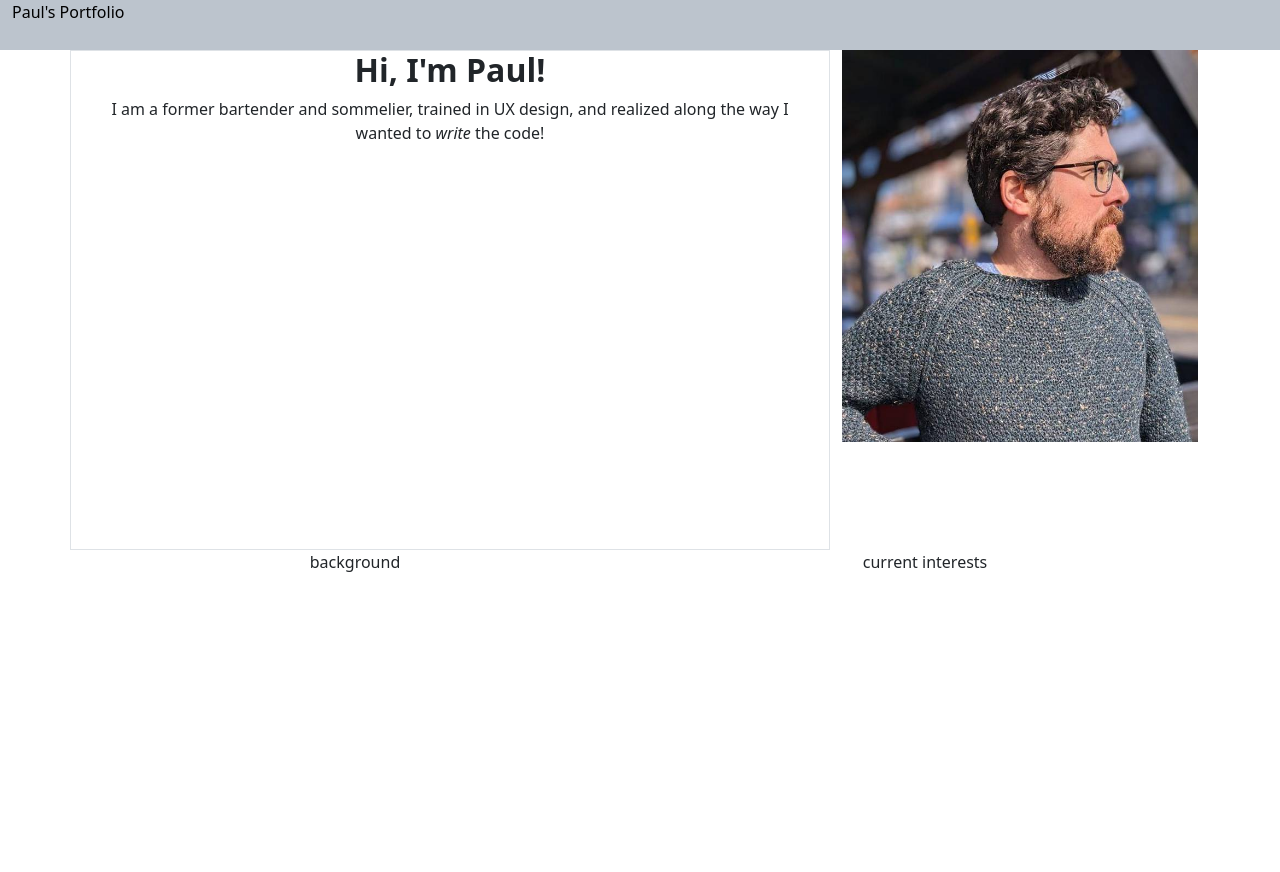
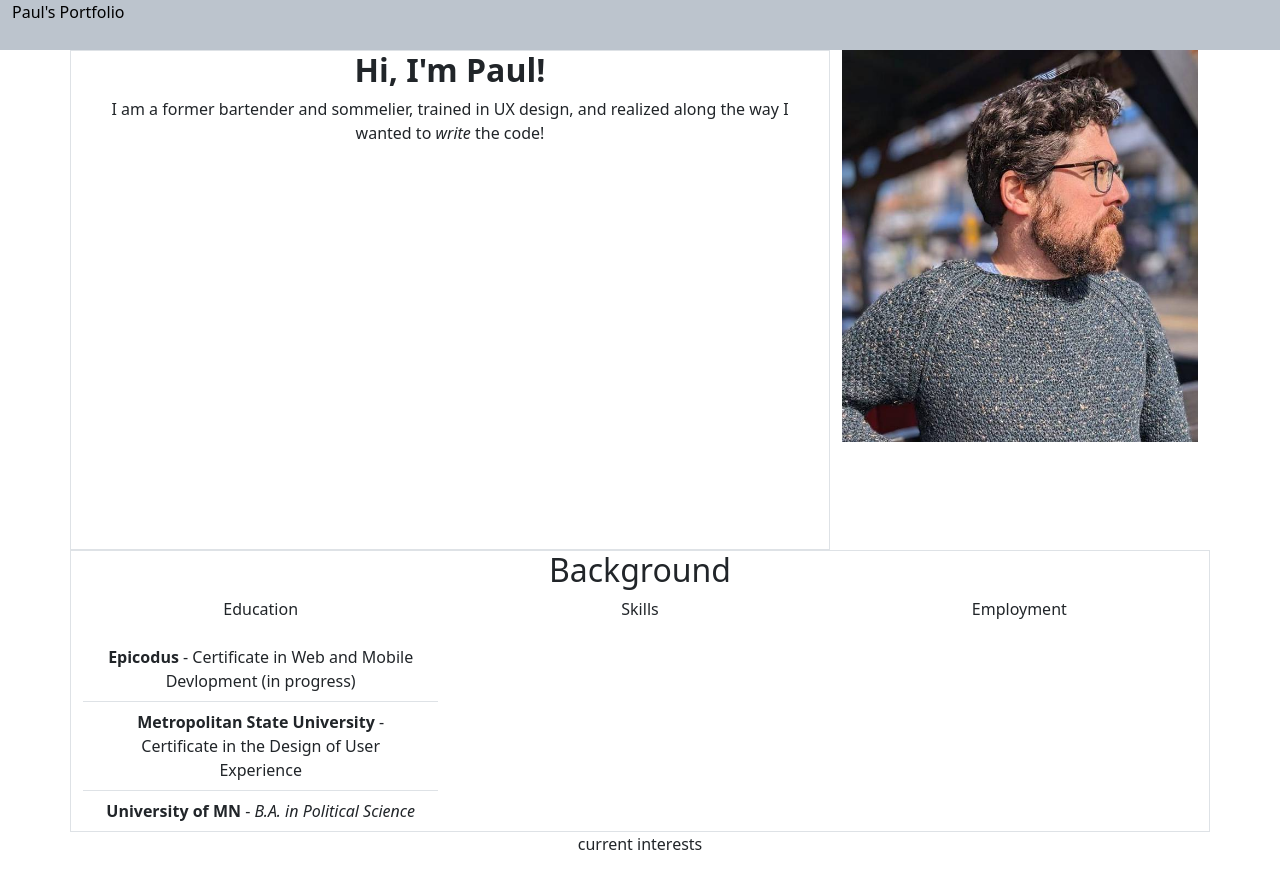
Before and after one commit to pletourneau/portfolio, a plain HTML site: page index.html in a window 1280 px wide. Before the commit the page ends 800 px from the top, so only its background shows below. Drawn offline with nearby package versions, Linux system fonts and the light colour scheme.

Commit message:
update layout and add content

```diff
--- a/index.html
+++ b/index.html
@@ -24,12 +24,28 @@
           </div>
         </div>
         <div class="row">
-            <div class="col">
-              background
+            <div class="col border">
+                <h2>Background</h2>
+              <div class="row">
+                <div class="col">
+                    <p>Education</p>
+                    <ul class="list-group list-group-flush">
+                        <li class="list-group-item"><strong>Epicodus</strong> - Certificate in Web and Mobile Devlopment (in progress) </li>
+                        <li class="list-group-item"><strong>Metropolitan State University</strong> - Certificate in the Design of User Experience</li>
+                        <li class="list-group-item"><strong>University of MN</strong> - <em>B.A. in Political Science</em></li>
+                    </ul>
+                </div>
+                <div class="col">
+                    <p>Skills</p>
+                </div>
+                <div class="col">
+                    <p>Employment</p>
+                </div>
+              </div>
             </div>
-            <div class="col">
-              current interests
-            </div>
+        </div>
+        <div class="row">
+            <p>current interests</p>
           </div>
     </div>
 </body>
```
